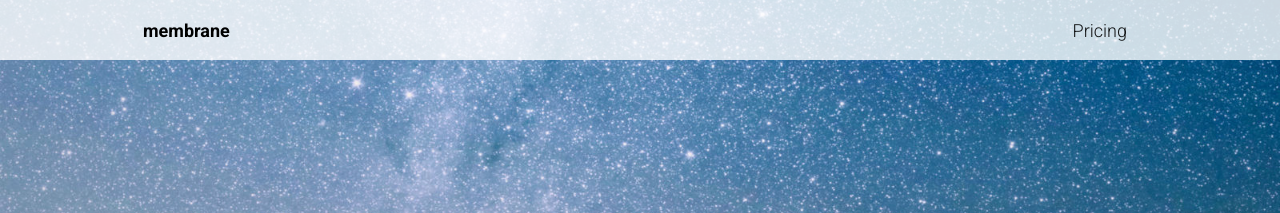
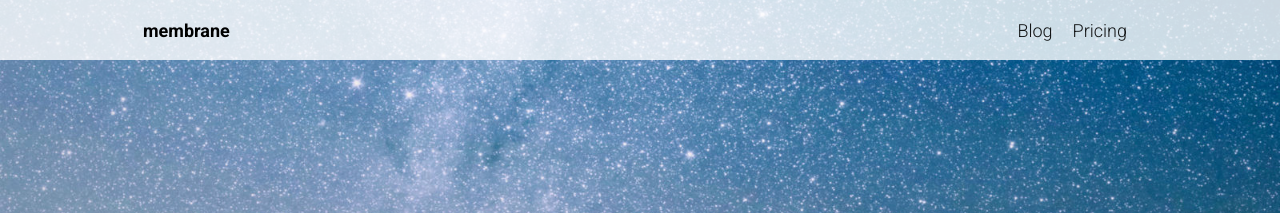
Before and after one commit to getmembrane/getmembrane.github.io, a Jekyll site: the page built from index.html, in a window 1280 px wide and 900 px high. Shown: the top 213 px of the window. Built offline with Jekyll 4.4.1, drawn with Linux system fonts in a browser that asks for light colours.

Commit message:
Added blog link

```diff
--- a/_config.yml
+++ b/_config.yml
@@ -19,5 +19,7 @@ assets:
     - assets/stylesheets
 
 navigation:
+- text: Blog
+  url: https://medium.com/@membrane
 - text: Pricing
   url: /#pricing
```
